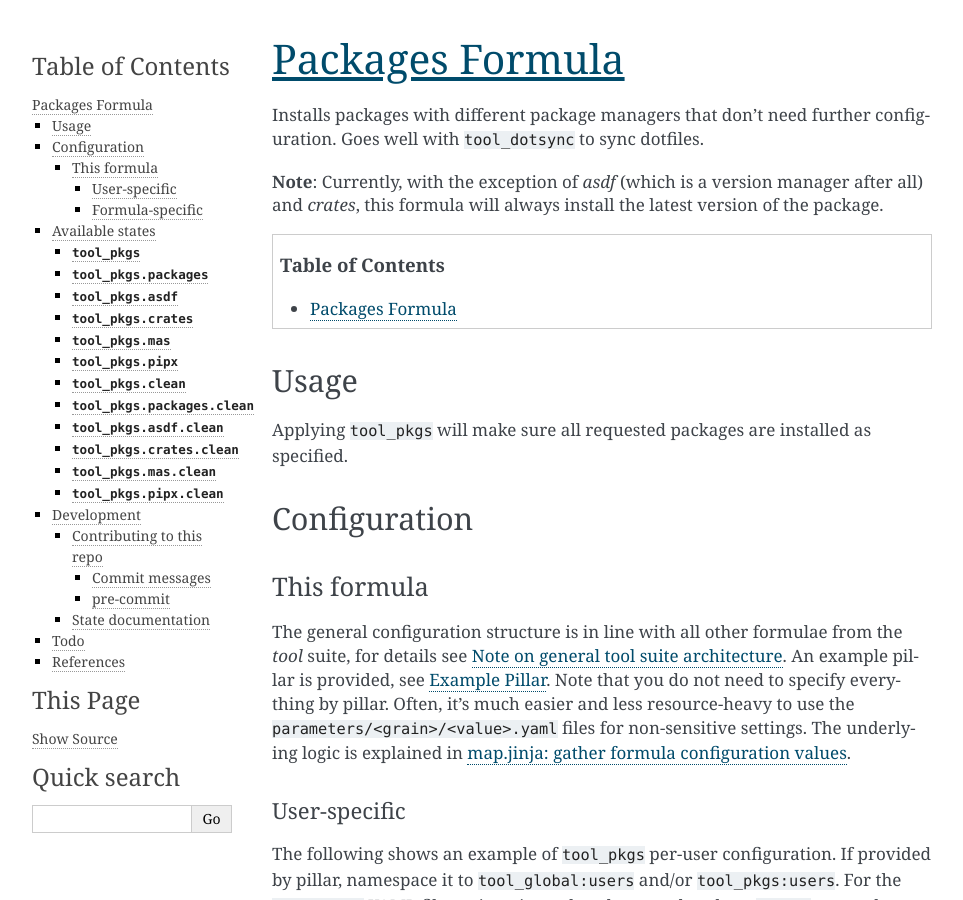
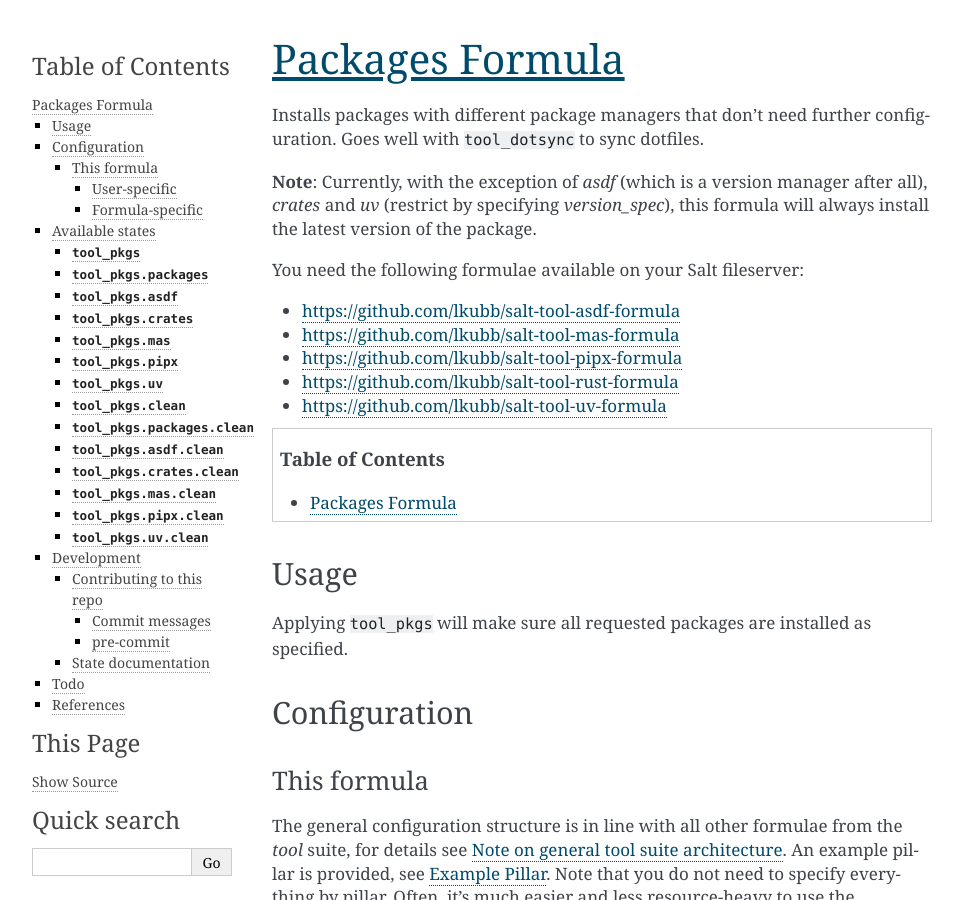
Before and after one commit to lkubb/salt-tool-packages-formula, a Sphinx documentation site: the page built from docs/README.rst, in a window 1280 px wide and 900 px high. Shown: the whole window, without its empty margins (148-1111 px from the left). Built offline with Sphinx 7.4.7, drawn with Linux system fonts in a browser that asks for light colours; some of the changed text lies outside the part shown.

Commit message:
feat: Support `uv`

```diff
--- a/docs/README.rst
+++ b/docs/README.rst
@@ -5,7 +5,15 @@ Packages Formula
 
 Installs packages with different package managers that don't need further configuration. Goes well with ``tool_dotsync`` to sync dotfiles.
 
-**Note**: Currently, with the exception of `asdf` (which is a version manager after all) and `crates`, this formula will always install the latest version of the package.
+**Note**: Currently, with the exception of `asdf` (which is a version manager after all), `crates` and `uv` (restrict by specifying `version_spec`), this formula will always install the latest version of the package.
+
+You need the following formulae available on your Salt fileserver:
+
+- https://github.com/lkubb/salt-tool-asdf-formula
+- https://github.com/lkubb/salt-tool-mas-formula
+- https://github.com/lkubb/salt-tool-pipx-formula
+- https://github.com/lkubb/salt-tool-rust-formula
+- https://github.com/lkubb/salt-tool-uv-formula
 
 .. contents:: **Table of Contents**
    :depth: 1
@@ -88,22 +96,35 @@ The following shows an example of ``tool_pkgs`` per-user configuration. If provi
         # Install python applications/libs with a cli interface globally inside
         # their dedicated venv, without depending on the default python version.
       pipx:
-          # Those -> states <- will be required before installing. Works for all managers.
         required:
-          - dotsync
+            # Those -> system packages <- will be required before installing. Works for all managers.
+          pkgs:
+            - some-package-required-for-installation
+            # Those -> states <- will be required before installing. Works for all managers.
+          states:
+            - dotsync
         wanted:
           - poetry
         # package manager packages
       pkgs:
-          # Those -> states <- will be required before installing.
         required:
-          - tool_git
+            # Those -> states <- will be required before installing.
+          states:
+            - tool_git
           # Those will be installed with the system's default package manager.
           # Since they will be installed globally, all packages for all users
           # will be accumulated.
         wanted:
           - coreutils
           - gawk
+      uv:
+        wanted:
+          - poetry
+            # You can specify parameter overrides for `uv_tool.installed`
+            # in a mapping.
+          - copier:
+              extras:
+                - copier-templates-extensions
 
 Formula-specific
 ^^^^^^^^^^^^^^^^
@@ -114,6 +135,15 @@ Formula-specific
       # keep the packages updated to their latest version on subsequent
       # runs (system packages on MacOS are kept up to date by brew anyways)
     update_auto: false
+      # Globally (system-wide) installed uv tools.
+    uv:
+      wanted:
+        - poetry
+          # You can specify parameter overrides for `uv_tool.installed`
+          # in a mapping.
+        - copier:
+            extras:
+              - copier-templates-extensions
 
       # Default formula configuration for all users.
       # Packages from defaults will be merged with user-specific ones.
@@ -162,6 +192,11 @@ Performs all operations described in this formula according to the specified con
 
 
 
+``tool_pkgs.uv``
+~~~~~~~~~~~~~~~~
+
+
+
 ``tool_pkgs.clean``
 ~~~~~~~~~~~~~~~~~~~
 *Meta-state*.
@@ -192,6 +227,11 @@ in reverse order.
 
 ``tool_pkgs.pipx.clean``
 ~~~~~~~~~~~~~~~~~~~~~~~~
+
+
+
+``tool_pkgs.uv.clean``
+~~~~~~~~~~~~~~~~~~~~~~
 
 
 
```
Also changed, not shown: docs/states.rst (+10 -0 lines), .copier-answers.yml, 8 other files.
